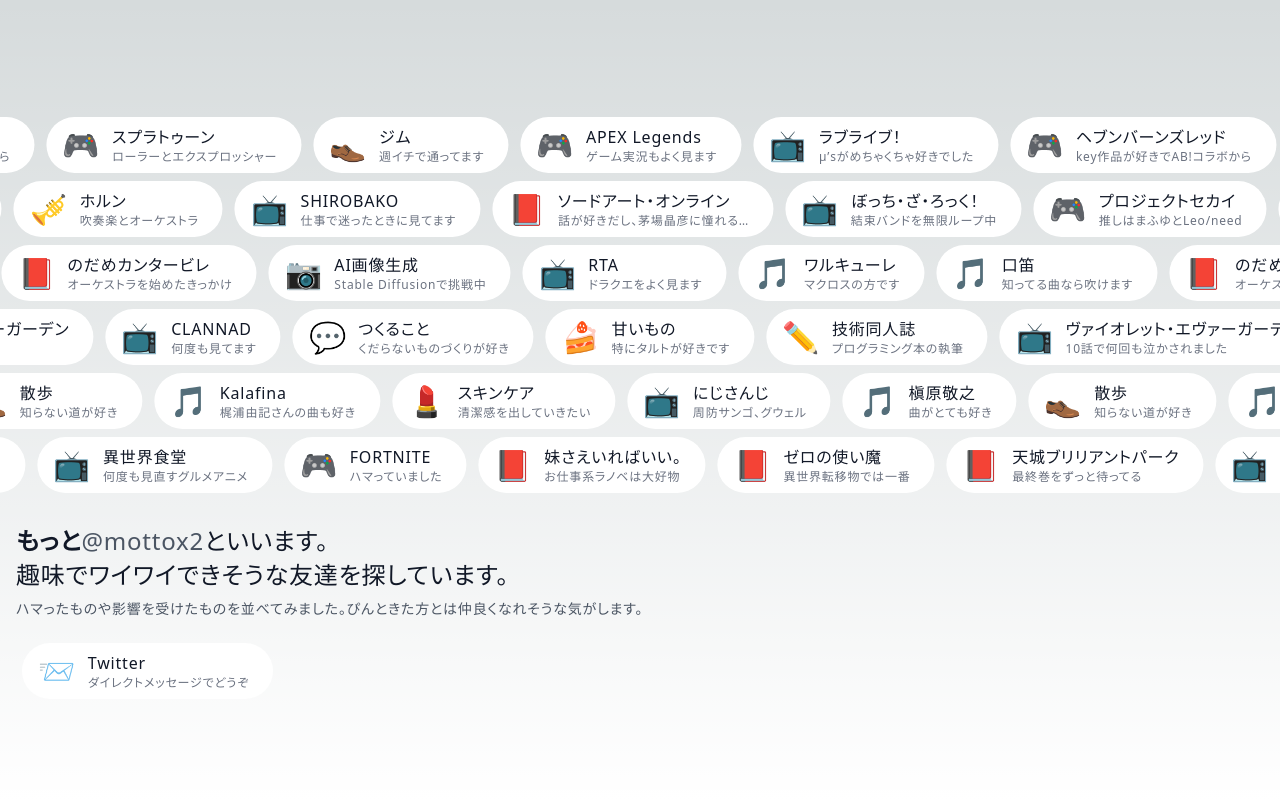
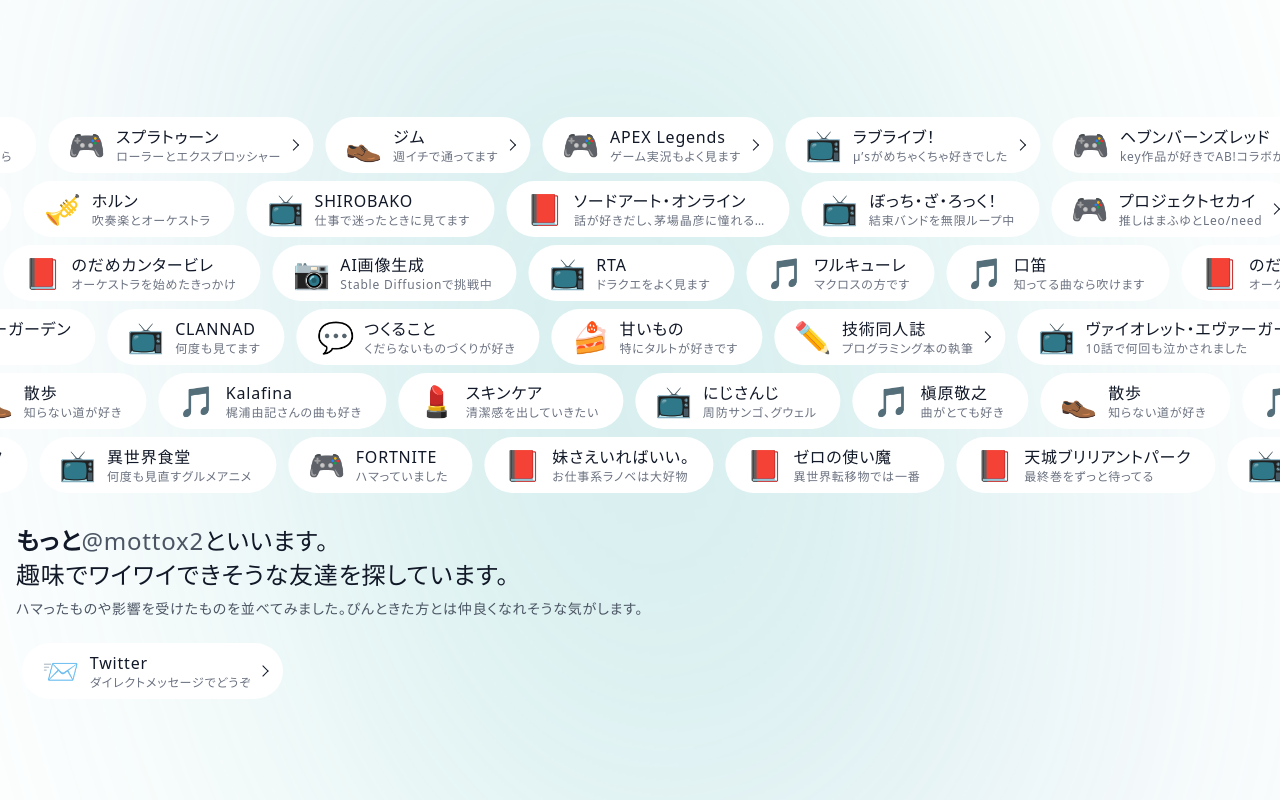
Before and after one commit to mottox2/mylist, a Next.js app: page / in a window 1280 px wide. Built offline with nearby package versions, Linux system fonts and the light colour scheme.

Commit message:
Tweak detail view

```diff
--- a/package.json
+++ b/package.json
@@ -13,6 +13,7 @@
     "@types/react": "18.0.33",
     "@types/react-dom": "18.0.11",
     "autoprefixer": "10.4.14",
+    "clsx": "^1.2.1",
     "eslint": "8.38.0",
     "eslint-config-next": "13.3.0",
     "next": "^13.3.1-canary.3",
--- /dev/null
+++ b/src/app/@modal/(...)keywords/[id]/modal.tsx
@@ -0,0 +1,29 @@
+'use client'
+import { PropsWithChildren, useEffect, useRef } from "react";
+
+export const Modal: React.FC<PropsWithChildren & {
+  onClose: () => void;
+}> = (props) => {
+  const overlay = useRef<HTMLDivElement>(null)
+
+  useEffect(() => {
+    const onKeyDown = (e: KeyboardEvent) => {
+      if (e.key === 'Escape') {
+        props.onClose();
+      }
+    }
+    document.addEventListener('keydown', onKeyDown);
+    return () => document.removeEventListener('keydown', onKeyDown)
+
+  }, [])
+
+  return <div
+    ref={overlay}
+    onClick={(e) => {
+      e.target === overlay.current && props.onClose();
+    }}
+    className="fixed top-0 right-0 bottom-0 left-0 mx-auto flex items-center justify-center bg-black bg-opacity-30"
+  >
+    {props.children}
+  </div>
+}
--- a/src/app/@modal/(...)keywords/[id]/page.tsx
+++ b/src/app/@modal/(...)keywords/[id]/page.tsx
@@ -1,21 +1,24 @@
 'use client'
-import Link from 'next/link'
 import data from '../../../data'
 import { useRouter } from 'next/navigation'
+import { Modal } from './modal'
+import { Card } from '@/app/keywords/[id]/card'
 
 export default function Page({ params }: any) {
   const name = decodeURI(params.id)
+  // FIXME: ClientComponentでデータへの参照を行うべきではない
   const tag = data.find((tag) => tag.name === name)
   const router = useRouter();
+  const hasContent = tag?.content
 
-  console.log('===', name)
-
-  if (!tag) {
-    return <div>Not found</div>
+  if (!tag || !hasContent) {
+    router.back();
+    return
   }
 
-  return <div className="fixed top-0" >
-    <Link href="/" onClick={() => router.back()}>Close</Link>
-    {name}
-  </div>
+  return <Modal onClose={() => {
+    router.back();
+  }}>
+    <Card {...tag} />
+  </Modal>
 }
--- a/src/app/Tag.tsx
+++ b/src/app/Tag.tsx
@@ -1,16 +1,23 @@
-import Link from "next/link";
+import clsx from "clsx";
 
-export interface Props {
+export interface TagProps {
   emoji: string
   name: string;
   description: string;
+  hasLink?: boolean;
 }
 
-export const Tag: React.FC<Props> = (props) => {
-  const { emoji, name, description } = props;
-  return <div className="whitespace-nowrap bg-white rounded-full pl-4 pr-6 py-2 flex items-center hover:shadow mx-1.5 relative">
+export const Tag: React.FC<TagProps> = (props) => {
+  const { emoji, name, description, hasLink } = props;
+  return <div className={clsx({
+    "whitespace-nowrap bg-white rounded-full pl-5 pr-6 py-2 flex items-center mx-1.5 relative": true,
+    "pr-8 hover:shadow cursor-hover": hasLink,
+  })}>
     <div className="text-3xl">{emoji}</div>
-    <div className="ml-3 flex flex-col">
+    <div className={clsx({
+      "ml-2.5 flex flex-col": true,
+      "after:absolute after:top-1/2 after:w-[8px] after:h-[8px] after:translate-y-[-4px] after:border-t after:border-r after:right-[16px] after:border-gray-900 after:rotate-[45deg]": hasLink,
+    })}>
       <div className="text-gray-900">{name}</div>
       <div className="text-gray-500 text-xs">{description}</div>
     </div>
--- a/src/app/globals.css
+++ b/src/app/globals.css
@@ -10,9 +10,33 @@
 
 body {
   color: rgb(var(--foreground-rgb));
-  background: linear-gradient(to bottom,
+  /* background: linear-gradient(to bottom,
       transparent,
       rgb(var(--background-end-rgb))) rgb(var(--background-start-rgb));
+        */
   font-feature-settings: "palt";
     letter-spacing: 0.05em;
 }
+body:after {
+  position: fixed;
+  top: 5%;
+  left: 5%;
+  bottom: 5%;
+  right: 5%;
+  content: " ";
+  background: linear-gradient(215deg, rgb(77, 155, 193) 15%, rgb(88, 199, 183) 45%, rgb(79, 165, 190) 85%);
+  filter: blur(min(25vw, 25vh));
+  z-index: -1;
+  opacity: 0.25;
+  animation: spin 25s linear infinite;
+}
+
+@keyframes spin {
+  0% {
+    transform: rotate(0deg);
+  }
+
+  100% {
+    transform: rotate(360deg);
+  }
+}
--- /dev/null
+++ b/src/app/keywords/[id]/card.tsx
@@ -0,0 +1,18 @@
+import React from "react"
+import { Tag } from "@/app/Tag"
+import type { TagProps } from "@/app/Tag"
+
+export const Card: React.FC<TagProps & {
+  content?: string
+}> = (tag) => {
+  return <div className="bg-white rounded-lg shadow max-w-xl overflow-hidden" >
+    <div className="flex justify-center bg-gray-100 px-8 py-6">
+      <Tag emoji={tag.emoji} name={tag.name} description={tag.description} />
+    </div>
+    <div className='text-gray-700 leading-relaxed px-8 pt-6 py-8'>
+      {tag.content?.split('\n').map((paragraph, num) => {
+        return <p key={num} className=''>{paragraph}</p>
+      })}
+    </div>
+  </div>
+}
--- a/src/app/keywords/[id]/page.tsx
+++ b/src/app/keywords/[id]/page.tsx
@@ -1,18 +1,22 @@
+import { Tag } from '@/app/Tag'
 import Link from 'next/link'
+import { redirect } from 'next/navigation'
 import data from '../../data'
+import { Card } from './card'
 
 export default function Page({ params }: any) {
   const name = decodeURI(params.id)
   const tag = data.find((tag) => tag.name === name)
+  const hasContent = !!(tag?.content)
 
-  console.log('===', name, tag)
-
-  if (!tag) {
-    return <div>Not found</div>
+  if (!tag || !hasContent) {
+    redirect('/')
   }
 
-  return <div>
-    <Link href="/">Back</Link>
-    {name}
+  return <div className='flex flex-col gap-y-4 my-4 items-center justify-center min-h-full'>
+    <Card {...tag} />
+    <Link href='/'>
+      <Tag emoji={'🏠'} name={'ホームに戻る'} description='' hasLink />
+    </Link>
   </div>
 }
--- a/src/app/page.tsx
+++ b/src/app/page.tsx
@@ -23,11 +23,13 @@
         {
           tags.map((row, i) => (
             <Markquee key={i} velocity={20}>
-              {row.map((tag) => (
-                <Link href={`/keywords/${tag.name}`} key={tag.name}>
-                  <Tag key={tag.name} emoji={tag.emoji} name={tag.name} description={tag.description} />
+              {row.map((tag) => {
+                const hasContent = !!tag.content
+                if (!hasContent) return <Tag key={tag.name} emoji={tag.emoji} name={tag.name} description={tag.description} />
+                return <Link href={`/keywords/${tag.name}`} key={tag.name}>
+                  <Tag key={tag.name} emoji={tag.emoji} name={tag.name} description={tag.description} hasLink={hasContent} />
                 </Link>
-              ))}
+              })}
             </Markquee>
           ))}
       </div>
@@ -48,7 +50,7 @@
           </div>
           <div className="flex">
             <a href="https://twitter.com/mottox2" target="_blank" rel="noopener noreferrer">
-              <Tag emoji="📨" name="Twitter" description="ダイレクトメッセージでどうぞ" />
+              <Tag emoji="📨" name="Twitter" description="ダイレクトメッセージでどうぞ" hasLink />
             </a>
           </div>
         </div>
```
Also changed, not shown: 1 other file (tests, documents, lock files or other folders).
